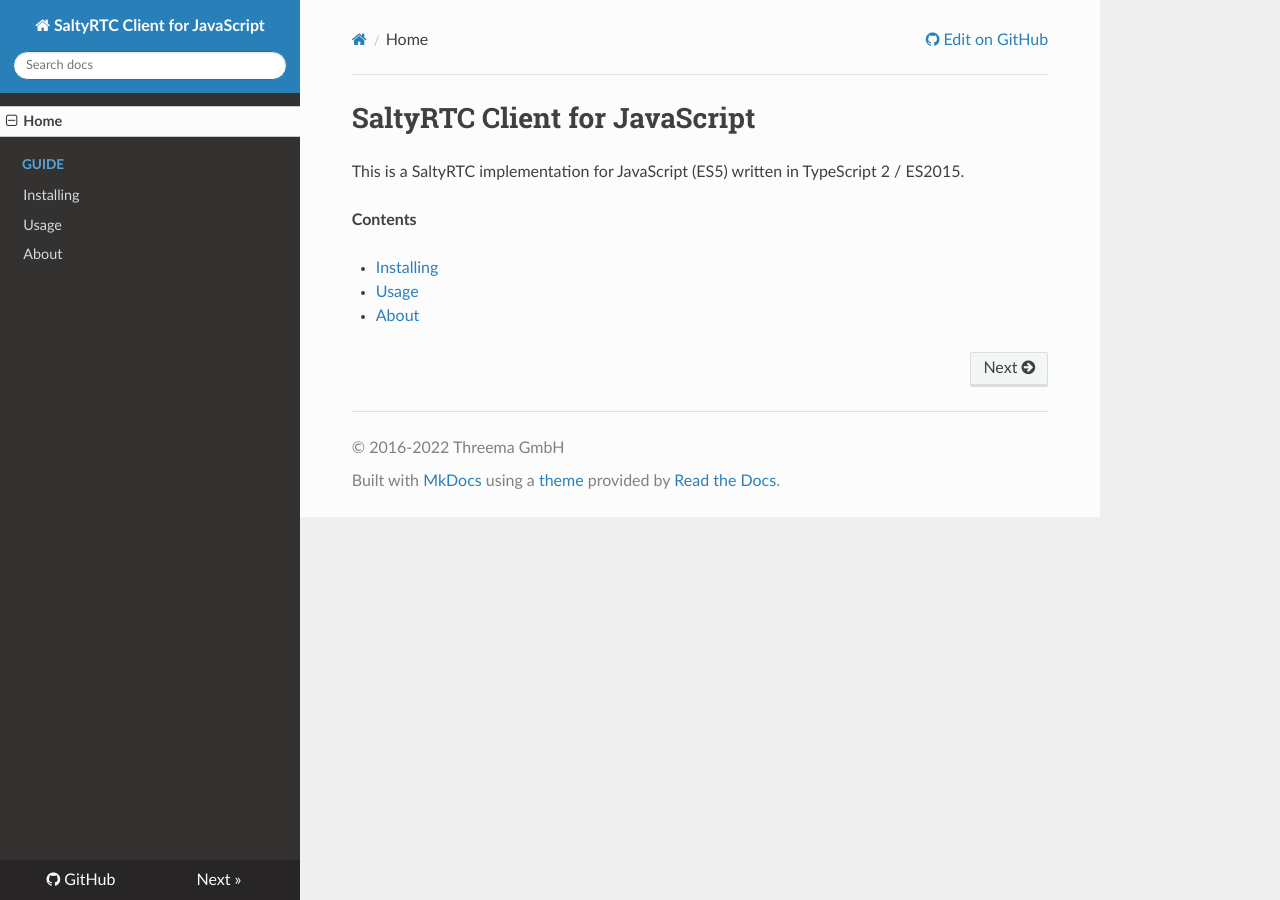
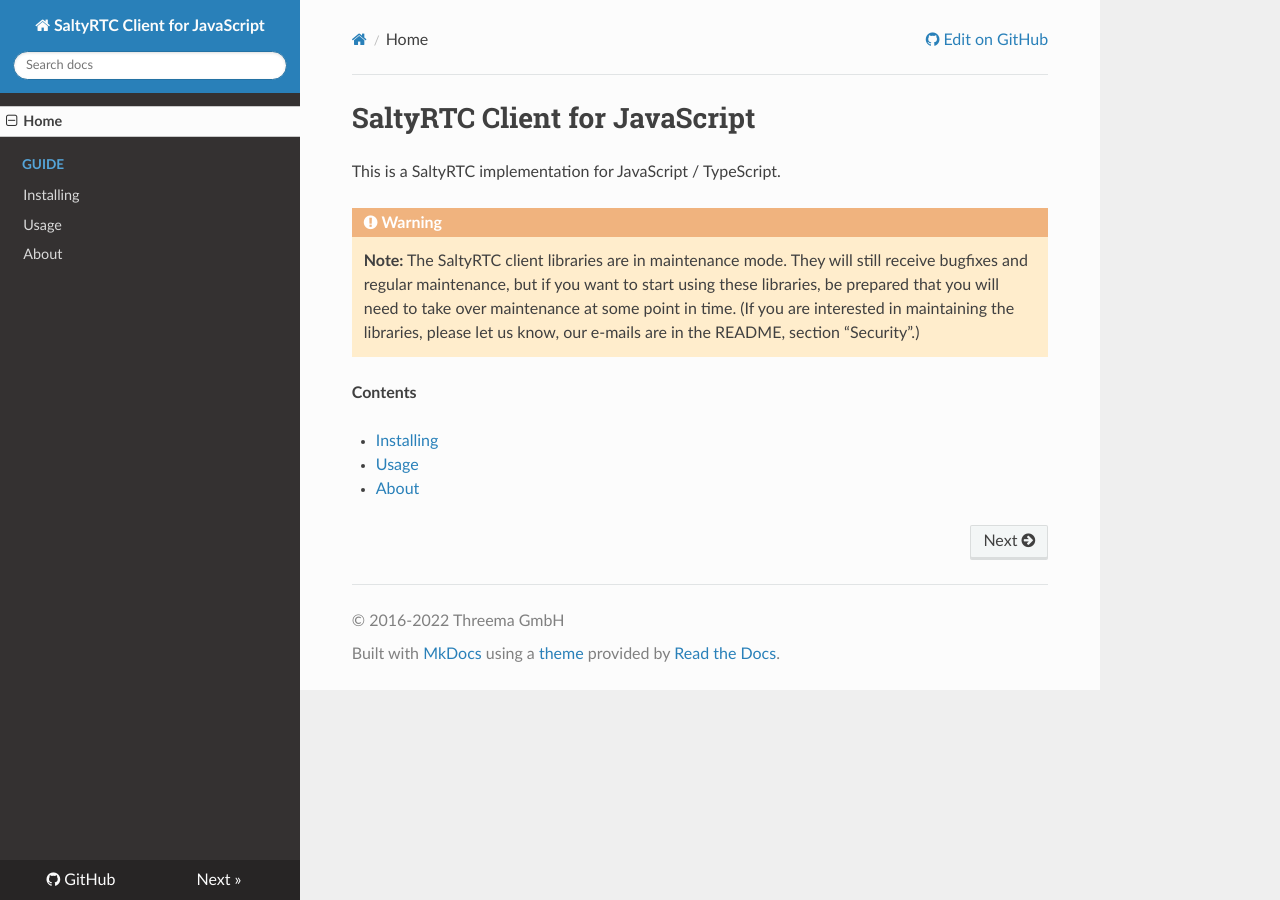
Before and after one commit to saltyrtc/saltyrtc-client-js, an MkDocs documentation site: the page built from docs/docs/index.md, in a window 1280 px wide. Built offline with MkDocs 1.6.1, drawn with Linux system fonts in a browser that asks for light colours; nearby versions of some CDN libraries; old or Windows-style settings are respelled for this version of MkDocs.

Commit message:
Docs update (#139)
* Docs: Update dependencies

* Docs: Add maintenance note

```diff
--- a/docs/docs/index.md
+++ b/docs/docs/index.md
@@ -1,7 +1,15 @@
 # SaltyRTC Client for JavaScript
 
-This is a SaltyRTC implementation for JavaScript (ES5) written in TypeScript 2
-/ ES2015.
+This is a SaltyRTC implementation for JavaScript / TypeScript.
+
+!!! warning
+
+    **Note:** The SaltyRTC client libraries are in maintenance mode.
+    They will still receive bugfixes and regular maintenance, but if you want to
+    start using these libraries, be prepared that you will need to take over
+    maintenance at some point in time. (If you are interested in maintaining the
+    libraries, please let us know, our e-mails are in the README, section
+    "Security".)
 
 **Contents**
 
--- a/docs/mkdocs.yml
+++ b/docs/mkdocs.yml
@@ -7,6 +7,7 @@ repo_url: https://github.com/saltyrtc/saltyrtc-client-js
 edit_uri: edit/master/docs/docs/
 markdown_extensions:
   - smarty
+  - admonition
   - toc:
       permalink: False
 pages:
--- a/docs/requirements.txt
+++ b/docs/requirements.txt
@@ -1,2 +1,2 @@
-mkdocs==0.16.0
-Pygments==2.7.4
+mkdocs>=1.2.3,<1.3
+Pygments>=2.11.2,2.12
```
Also changed, not shown: 1 other file.
